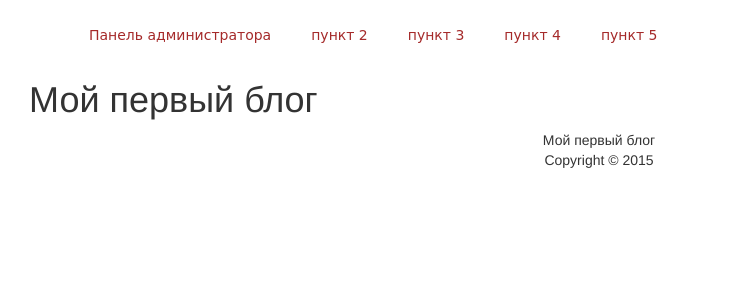
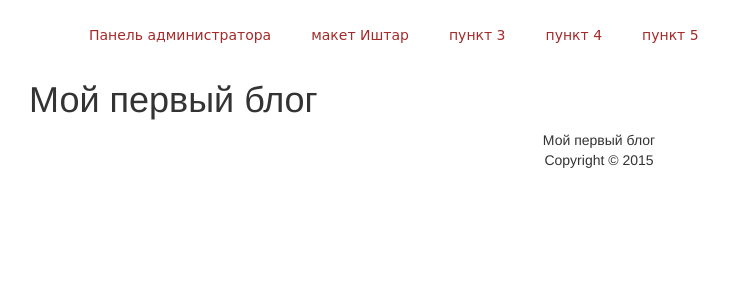
Before and after one commit to Kabunda/blog, a PHP site: page / in a window 1280 px wide. Shown: the top 300 px of the page, without its empty margins (41-770 px from the left). Run offline with PHP 8.4, Linux system fonts and the light colour scheme; data that the repository does not hold is empty; some web fonts are replaced.

Commit message:
Добавлена ссылка на макет Иштар

```diff
--- a/views/articles.php
+++ b/views/articles.php
@@ -11,7 +11,7 @@
             <div id="navigation">
                 <ul>
                     <li><a href="admin">Панель администратора</a></li>
-                    <li><a href='#'>пункт 2</a></li>
+                    <li><a href='ishtar'>макет Иштар</a></li>
                     <li><a href='#'>пункт 3</a></li>
                     <li><a href='#'>пункт 4</a></li>
                     <li><a href='#'>пункт 5</a></li>
```
